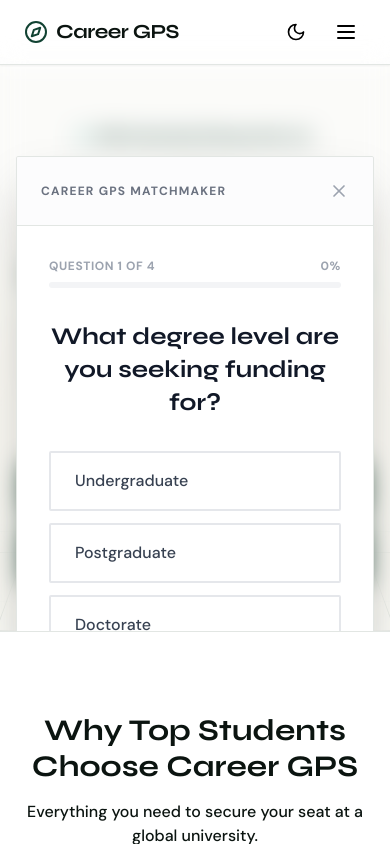
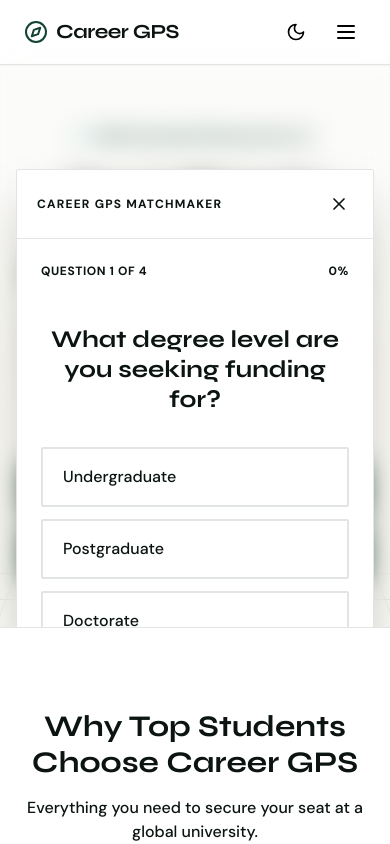
Before and after one commit to SahilDhinwa/Career-gps2.0, a Next.js app: page / in a window 390 px wide. Both pictures are taken after a click on the button "Find My Scholarship". Shown: the top 844 px of the page. Built offline with nearby package versions, Linux system fonts and the light colour scheme; no server answers.

Commit message:
Refactor Matchmaker component for clarity and updates

```diff
--- a/components/Matchmaker.tsx
+++ b/components/Matchmaker.tsx
@@ -46,7 +46,7 @@ const QUIZ_QUESTIONS = [
 export default function Matchmaker() {
   const router = useRouter();
 
-  // 2. FIXED STATE VARIABLES
+  // 2. STATE VARIABLES
   const [isOpen, setIsOpen] = useState(false);
   const [currentStep, setCurrentStep] = useState(0);
   const [answers, setAnswers] = useState<Record<string, string>>({});
@@ -87,50 +87,17 @@ export default function Matchmaker() {
 
       // The Routing Algorithm
       if (degree === "UG") {
-        match = {
-          name: "MEXT Scholarship",
-          country: "Japan",
-          tagline: "100% Tuition & ¥117,000 Monthly Stipend",
-          link: "/roadmap/mext-ug"
-        };
-      }
-      // --- NEW FULBRIGHT LOGIC INJECTED HERE ---
-      else if ((degree === "PG" || degree === "PHD") && experience === "2+" && academic === "TOP") {
-        match = {
-          name: "Fulbright-Nehru Fellowship",
-          country: "United States",
-          tagline: "US Govt Fully Funded Program",
-          link: "/roadmap/fulbright-masters"
-        };
-      }
-      else if (degree === "PG" && experience === "2+" && (academic === "MID" || academic === "HIGH")) {
-        match = {
-          name: "Chevening Scholarship",
-          country: "United Kingdom",
-          tagline: "The Premier Leadership Program",
-          link: "/roadmap/chevening-masters"
-        };
+        match = { name: "MEXT Scholarship", country: "Japan", tagline: "100% Tuition & ¥117,000 Monthly Stipend", link: "/roadmap/mext-ug" };
+      } else if ((degree === "PG" || degree === "PHD") && experience === "2+" && academic === "TOP") {
+        match = { name: "Fulbright-Nehru Fellowship", country: "United States", tagline: "US Govt Fully Funded Program", link: "/roadmap/fulbright-masters" };
+      } else if (degree === "PG" && experience === "2+" && (academic === "MID" || academic === "HIGH")) {
+        match = { name: "Chevening Scholarship", country: "United Kingdom", tagline: "The Premier Leadership Program", link: "/roadmap/chevening-masters" };
       } else if (degree === "PG" && finance === "YES" && (academic === "MID" || academic === "HIGH")) {
-        match = {
-          name: "Commonwealth Master's",
-          country: "United Kingdom",
-          tagline: "Development-Focused Full Funding",
-          link: "/roadmap/commonwealth-masters"
-        };
+        match = { name: "Commonwealth Master's", country: "United Kingdom", tagline: "Development-Focused Full Funding", link: "/roadmap/commonwealth-masters" };
       } else if ((degree === "PG" || degree === "PHD") && academic === "HIGH") {
-        match = {
-          name: "DAAD Scholarship",
-          country: "Germany",
-          tagline: "World-Class Education at Zero Tuition",
-          link: "/roadmap/daad-masters"
-        };
+        match = { name: "DAAD Scholarship", country: "Germany", tagline: "World-Class Education at Zero Tuition", link: "/roadmap/daad-masters" };
       } else {
-        match = {
-          name: "General Master's Pathway",
-          country: "Global Institutions",
-          tagline: "Structured Application Guidance",
-          link: `/roadmap/${degree.toLowerCase()}`
-        };
+        match = { name: "General Master's Pathway", country: "Global Institutions", tagline: "Structured Application Guidance", link: `/roadmap/${degree.toLowerCase()}` };
       }
 
       setResult(match);
@@ -150,31 +117,34 @@ export default function Matchmaker() {
     <>
       <button
         onClick={() => setIsOpen(true)}
-        className="w-full sm:w-auto bg-primary text-white font-bold px-8 py-4 rounded-sm shadow-lg hover:bg-primaryHover hover:-translate-y-0.5 transition-all flex items-center justify-center gap-2"
+        className="w-full sm:w-auto bg-primary text-white font-bold px-8 py-3.5 md:py-4 rounded-sm shadow-lg hover:bg-primaryHover hover:-translate-y-0.5 transition-all flex items-center justify-center gap-2"
       >
         <Sparkles className="w-5 h-5" /> Find My Scholarship
       </button>
 
       {isOpen && (
-        <div className="fixed inset-0 z-50 flex items-center justify-center p-4 bg-background/80 backdrop-blur-md animate-in fade-in duration-300">
+        // FIX: Increased z-index to z-[100] to sit above the sticky navbar
+        <div className="fixed inset-0 z-[100] flex items-center justify-center p-4 bg-background/90 backdrop-blur-md animate-in fade-in duration-300">
 
-          <div className="bg-surface w-full max-w-lg border border-surfaceBorder rounded-sm shadow-2xl relative overflow-hidden flex flex-col">
+          {/* FIX: Added max-h-[90vh] to constrain height on small screens */}
+          <div className="bg-surface w-full max-w-lg max-h-[90vh] border border-surfaceBorder rounded-sm shadow-2xl relative flex flex-col">
 
-            <div className="flex justify-between items-center p-6 border-b border-surfaceBorder bg-gray-50/50">
-              <span className="text-xs font-bold uppercase tracking-widest text-gray-500">
+            <div className="flex justify-between items-center p-5 md:p-6 border-b border-surfaceBorder bg-surfaceBorder/10 shrink-0">
+              <span className="text-xs font-bold uppercase tracking-widest text-foreground/50">
                 Career GPS Matchmaker
               </span>
-              <button onClick={resetQuiz} className="text-gray-400 hover:text-gray-800 transition-colors">
+              <button onClick={resetQuiz} className="text-foreground/40 hover:text-foreground transition-colors p-1">
                 <X className="w-5 h-5" />
               </button>
             </div>
 
-            <div className="p-8 flex-grow">
+            {/* FIX: Added overflow-y-auto so the content scrolls inside the modal if it's too tall */}
+            <div className="p-6 md:p-8 flex-grow overflow-y-auto">
               {isProcessing ? (
                 <div className="flex flex-col items-center justify-center py-12 text-center animate-pulse">
                   <Loader2 className="w-12 h-12 mb-6 text-primary animate-spin" />
-                  <h3 className="font-heading text-2xl font-bold text-gray-900 mb-2">Analyzing Profile Matrix...</h3>
-                  <p className="text-sm text-gray-500 font-medium">Cross-referencing global funding requirements.</p>
+                  <h3 className="font-heading text-2xl font-bold text-foreground mb-2">Analyzing Profile Matrix...</h3>
+                  <p className="text-sm text-foreground/60 font-medium">Cross-referencing global funding requirements.</p>
                 </div>
               ) : result ? (
                 <div className="text-center py-6 animate-in slide-in-from-bottom-4 duration-500">
@@ -182,8 +152,8 @@ export default function Matchmaker() {
                     <Trophy className="w-8 h-8 text-success" />
                   </div>
                   <p className="text-xs font-bold text-success uppercase tracking-widest mb-2">Optimal Match Found</p>
-                  <h2 className="font-heading text-3xl font-bold text-gray-900 mb-2">{result.name}</h2>
-                  <p className="text-gray-500 font-medium mb-8">{result.country} • {result.tagline}</p>
+                  <h2 className="font-heading text-3xl font-bold text-foreground mb-2">{result.name}</h2>
+                  <p className="text-foreground/60 font-medium mb-8">{result.country} • {result.tagline}</p>
 
                   <button
                     onClick={() => {
@@ -198,11 +168,11 @@ export default function Matchmaker() {
               ) : (
                 <div className="animate-in slide-in-from-right-4 duration-300">
                   <div className="mb-8">
-                    <div className="flex justify-between text-xs font-bold text-gray-400 mb-2 tracking-wider">
+                    <div className="flex justify-between text-xs font-bold text-foreground/40 mb-2 tracking-wider">
                       <span>QUESTION {currentStep + 1} OF 4</span>
                       <span>{Math.round((currentStep / 4) * 100)}%</span>
                     </div>
-                    <div className="w-full h-1.5 bg-gray-100 rounded-full overflow-hidden">
+                    <div className="w-full h-1.5 bg-surfaceBorder/50 rounded-full overflow-hidden">
                       <div
                         className="h-full bg-primary transition-all duration-500 ease-out"
                         style={{ width: `${(currentStep / 4) * 100}%` }}
@@ -210,7 +180,7 @@ export default function Matchmaker() {
                     </div>
                   </div>
 
-                  <h3 className="font-heading text-2xl font-bold text-gray-900 mb-8 leading-snug">
+                  <h3 className="font-heading text-2xl md:text-3xl font-bold text-foreground mb-8 leading-tight">
                     {QUIZ_QUESTIONS[currentStep].title}
                   </h3>
 
@@ -223,15 +193,15 @@ export default function Matchmaker() {
                         <button
                           key={idx}
                           onClick={() => handleOptionSelect(option.value)}
-                          className={`w-full text-left px-6 py-4 border-2 rounded-sm font-medium transition-all flex items-center justify-between group ${
+                          className={`w-full text-left px-5 py-4 border-2 rounded-sm font-medium transition-all flex items-center justify-between group ${
                             isSelected
                               ? "border-primary bg-primary/5 text-primary"
-                              : "border-gray-200 text-gray-700 hover:border-primary/50 hover:bg-gray-50"
+                              : "border-surfaceBorder text-foreground/80 hover:border-primary/50 hover:bg-surfaceBorder/20"
                           }`}
                         >
                           {option.label}
                           <ChevronRight className={`w-4 h-4 opacity-0 group-hover:opacity-100 transition-opacity ${
-                            isSelected ? "opacity-100 text-primary" : "text-gray-400"
+                            isSelected ? "opacity-100 text-primary" : "text-foreground/40"
                           }`} />
                         </button>
                       );
@@ -241,7 +211,7 @@ export default function Matchmaker() {
                   {currentStep > 0 && (
                     <button
                       onClick={() => setCurrentStep(prev => prev - 1)}
-                      className="mt-8 text-sm font-bold text-gray-400 hover:text-gray-800 transition-colors flex items-center gap-1"
+                      className="mt-8 text-sm font-bold text-foreground/40 hover:text-foreground/80 transition-colors flex items-center gap-1"
                     >
                       <ArrowLeft className="w-4 h-4" /> Previous Question
                     </button>
@@ -254,4 +224,4 @@ export default function Matchmaker() {
       )}
     </>
   );
-}
+      }
```
